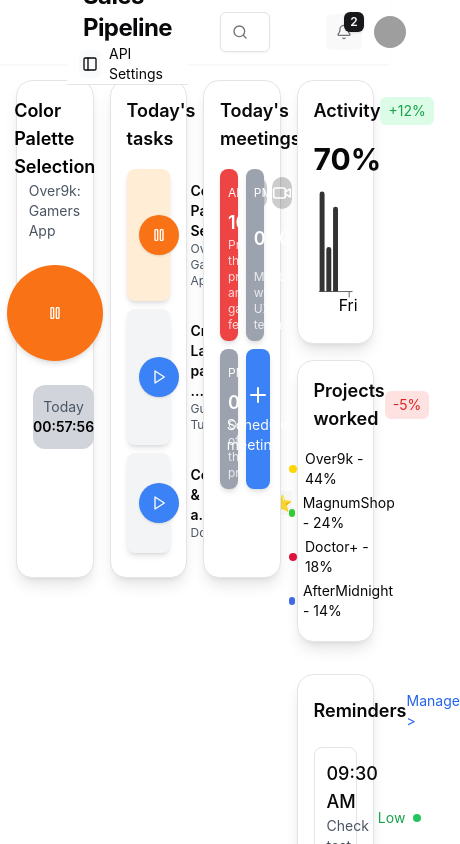
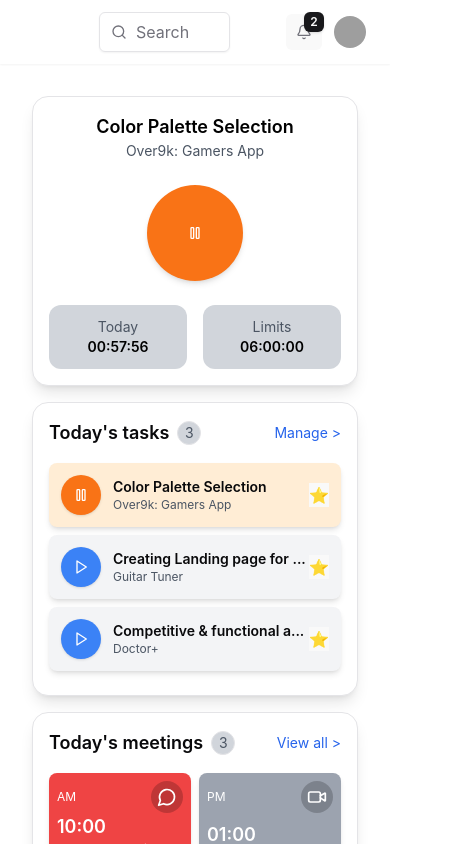
Before and after one commit to bdnaeem3/anas-client, a React (Vite) app: page /dashboard in a window 390 px wide. Shown: the top 844 px of the page, 460 px wide, since content can reach past the window. Built offline with nearby package versions, Linux system fonts and the light colour scheme; grey boxes are pictures that could not be loaded.

Commit message:
Dashboard page responsive

```diff
--- a/src/layout/nav/Navbar.jsx
+++ b/src/layout/nav/Navbar.jsx
@@ -17,11 +17,7 @@ export default function Navbar() {
       paddingLeft: sidebarOpen ? 255 : 47
      }}>
       <div className="flex h-16 items-center justify-between gap-4">
-        <div className="ml-5">
-          <CustomBreadcrumb
-            heading="Sales Pipeline"
-          />
-        </div>
+        <div id="breadcrumb-portal" className="ml-5"></div>
 
         {/* Search container with max width to prevent overflow */}
         <div className="flex-1 flex justify-center max-w-[800px] mx-auto px-4">
--- a/src/sections/dashboard/index.jsx
+++ b/src/sections/dashboard/index.jsx
@@ -7,19 +7,21 @@ import Reminders from "./Reminders";
 
 export default function Dashboard() {
   return (
-    <div className="grid grid-cols-4 gap-4">
-      <div className="col-span-3 flex flex-col">
-        <div className="grid grid-cols-3 gap-4">
+    <div className="grid grid-flow-row lg:grid-cols-3 xl:grid-cols-4 gap-4 p-4">
+      <div className="lg:col-span-2 xl:col-span-3 flex flex-col">
+        <div className="grid md:grid-cols-2 xl:grid-cols-3 gap-4">
           <ColorPaletteSelection />
           <TaskList />
           <MeetingList />
         </div>
       </div>
 
-      <div className="col-span-1 flex flex-col gap-4">
-        <ActivityChart />
-        <ProjectsWorked />
-        <Reminders />
+      <div className="lg:col-span-1 flex flex-col gap-4">
+        <div className="grid md:grid-cols-2 lg:grid-cols-1 gap-4">
+          <ActivityChart />
+          <ProjectsWorked />
+          <Reminders />
+        </div>
       </div>
     </div>
   )
--- a/src/sections/kanban/SalesKanban.jsx
+++ b/src/sections/kanban/SalesKanban.jsx
@@ -8,6 +8,7 @@ import { ScrollArea } from "@/components/ui/scroll-area"
 import { Avatar, AvatarFallback, AvatarImage } from "@/components/ui/avatar"
 import { Progress } from "@/components/ui/progress"
 import { AddDealDialog } from "./AddDealDialog"
+import CustomBreadcrumb from "@/theme/override/Breadcrumb"
 
 const initialTasks = [
   {
@@ -154,6 +155,9 @@ export function SalesKanban({ isSidebarOpen, setIsSidebarOpen }) {
 
   return (
     <>
+      <CustomBreadcrumb
+        heading="Sales Pipeline"
+      />
       <div className="flex flex-1 flex-col gap-4 p-4">
         <div className="h-full bg-gradient-to-br dark:from-gray-900 dark:to-gray-800 transition-all duration-500">
           <AddDealDialog isOpen={isSidebarOpen} onClose={() => setIsSidebarOpen(false)} onSave={handleAddDeal} />
--- a/src/theme/override/Breadcrumb.jsx
+++ b/src/theme/override/Breadcrumb.jsx
@@ -1,5 +1,5 @@
-import React from 'react'
-import { Separator } from "@/components/ui/separator"
+import React, { useState, useEffect } from 'react'
+import { createPortal } from 'react-dom'
 import {
     Breadcrumb,
     BreadcrumbItem,
@@ -15,7 +15,15 @@ import {
 } from "@/components/ui/sidebar"
 
 const CustomBreadcrumb = ({ heading, links }) => {
-    return (
+    const [portalAvailable, setPortalAvailable] = useState(null);
+
+    useEffect(() => {
+        return () => {
+            setPortalAvailable(document.getElementById("breadcrumb-portal"));
+        }
+    }, []);
+
+    return portalAvailable ? createPortal(
         <div>
             <SidebarInset>
                 <header>
@@ -23,7 +31,7 @@ const CustomBreadcrumb = ({ heading, links }) => {
                         {/* Main content */}
                         <div className="flex justify-between md:items-center gap-4 md:flex-row flex-col">
                             <div className="space-y-2">
-                                <h1 className="text-2xl md:text-3xl font-bold tracking-tight">{heading}</h1>
+                                <h1 className="text-2xl font-bold tracking-tight">{heading}</h1>
                             </div>
                         </div>
                     </div>
@@ -45,8 +53,9 @@ const CustomBreadcrumb = ({ heading, links }) => {
                     </div>
                 </header>
             </SidebarInset>
-        </div>
-    )
+        </div>,
+        portalAvailable
+    ) : null
 }
 
 export default CustomBreadcrumb
```
